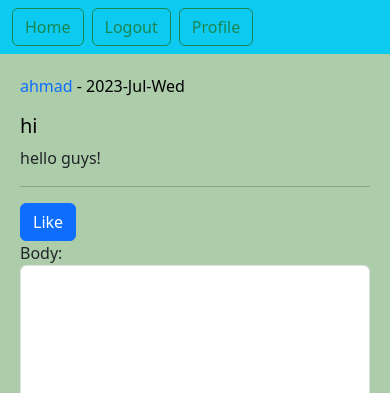
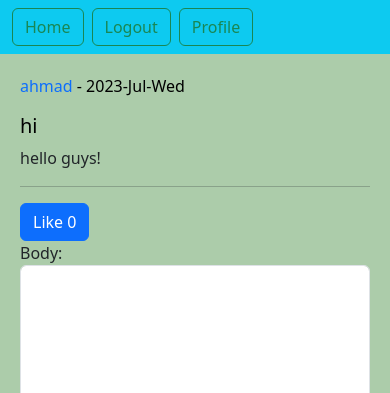
Before and after one commit to AkbarBeiramzadeh/twitter_2, a Django app: a page that uses home/templates/home/detail.html in a window 390 px wide. Shown: the top 393 px of the page. Run offline with Django 4.2, Linux system fonts and the light colour scheme; a user stored in the database is signed in; data comes from the database, SQL or seed files in the repository; both versions use the stored data as it was after the commit.

Commit message:
feat: show count likes in template

```diff
--- a/home/templates/home/detail.html
+++ b/home/templates/home/detail.html
@@ -15,7 +15,7 @@
     <p>{{ post.body }}</p>
         <hr>
     {% if request.user.is_authenticated %}
-        <a href="{% url 'home:post_like' post.id %}" class="btn btn-primary col-md-2">Like</a>
+        <a href="{% url 'home:post_like' post.id %}" class="btn btn-primary col-md-2">Like {{ post.likes_count }}</a>
         <form action="" method="post">
             {% csrf_token %}
             {{ form.as_div }}
```
Also changed, not shown: db.sqlite3.
